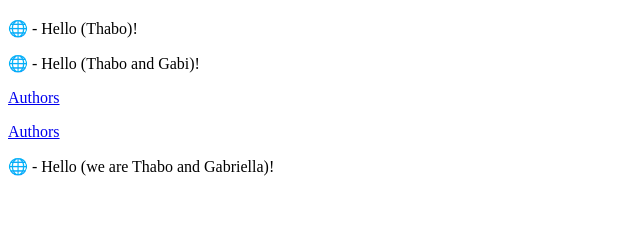
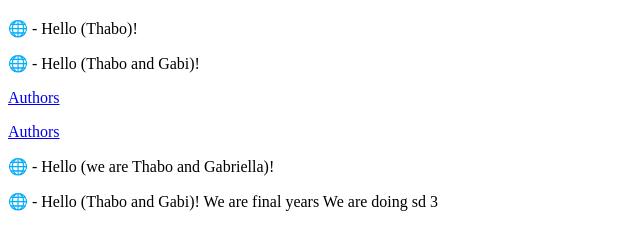
Before and after one commit to Gabriella139/Lab1_Section7, a plain HTML site: page index.html in a window 1280 px wide. Shown: the part 61-310 px from the top of the page, without its empty margins (0-640 px from the left). Drawn offline with Linux system fonts and the light colour scheme.

Commit message:
Fourth commit

```diff
--- a/index.html
+++ b/index.html
@@ -17,5 +17,12 @@
         <p>
             &#127760 - Hello (we are Thabo and Gabriella)!
         </p>
+
+        <p>
+            &#127760 - Hello (Thabo and Gabi)!
+            We are final years
+            We are doing sd 3
+        </p>
+
     </body>
     </html>
```
